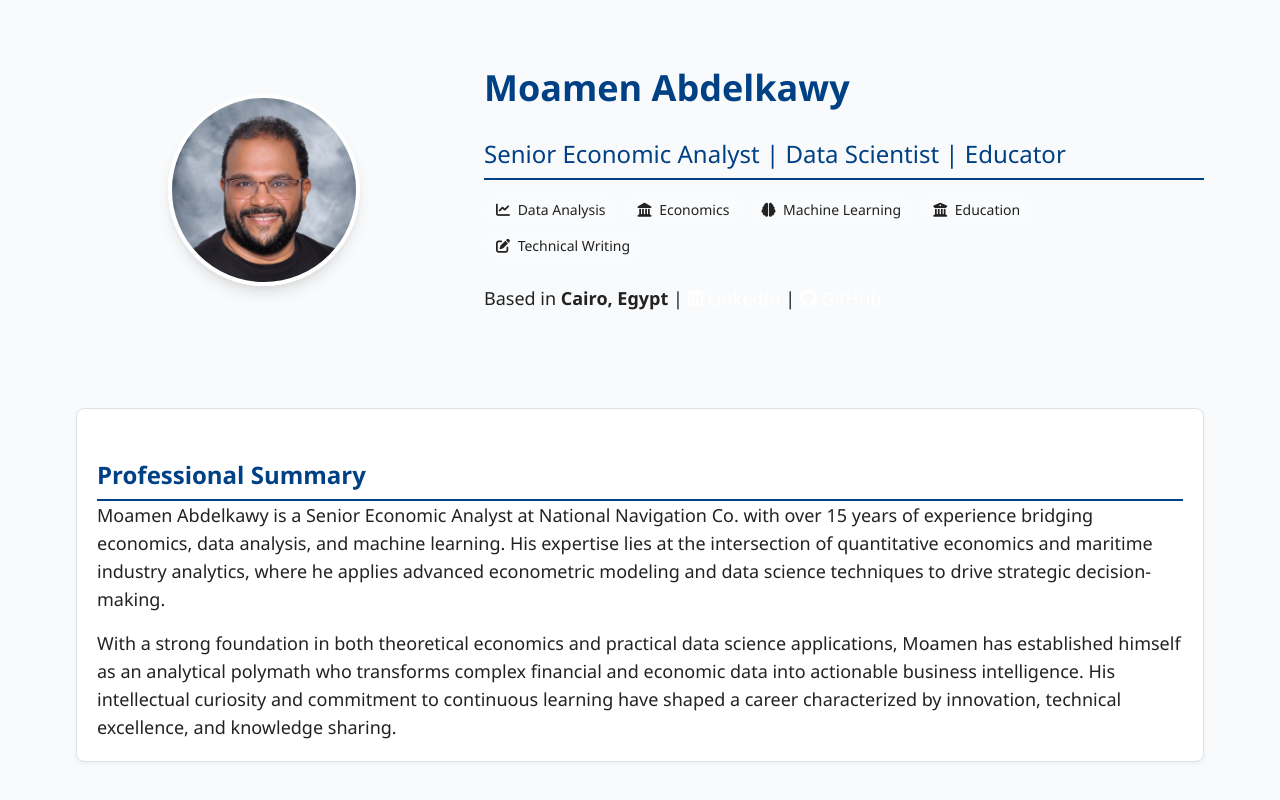
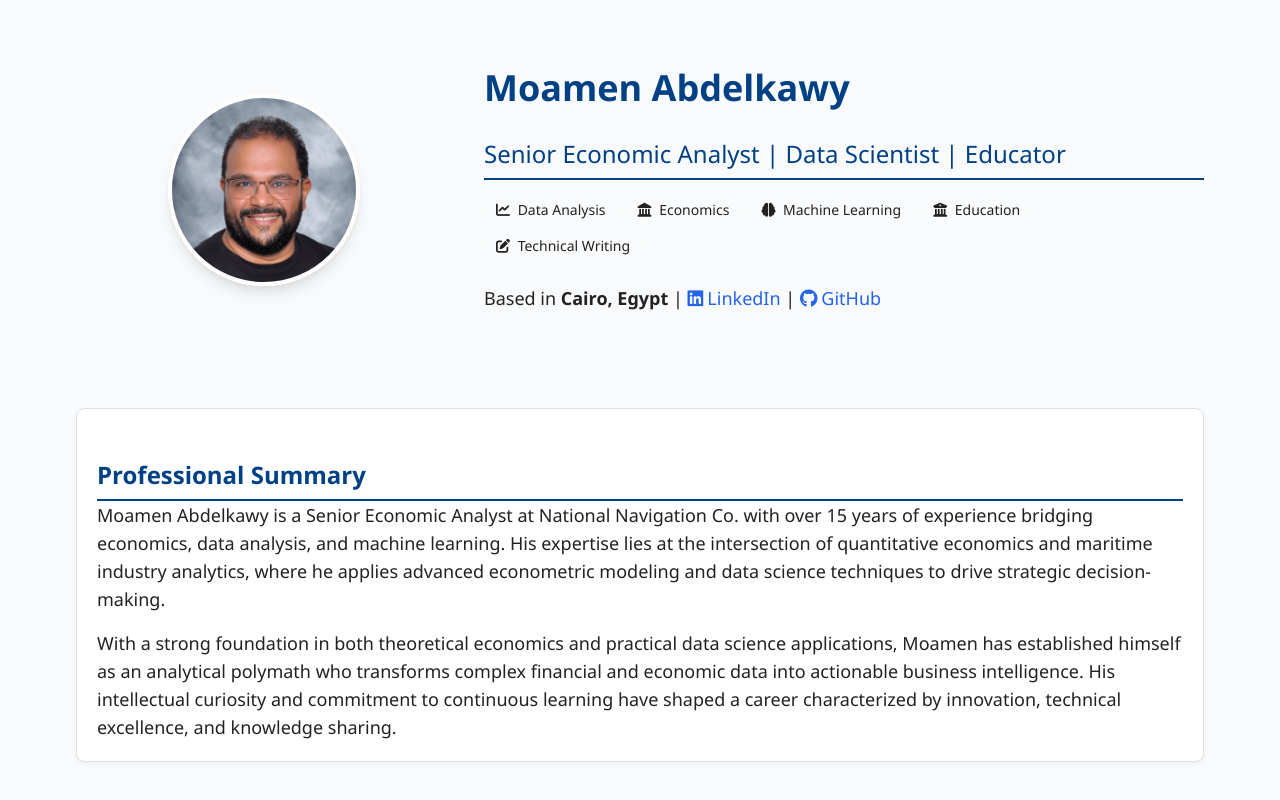
Before and after one commit to Moamen-Abdelkawy/Moamen-Abdelkawy.github.io, a plain HTML site: page index.html in a window 1280 px wide. Shown: the top 800 px of the page. Drawn offline with nearby package versions, Linux system fonts and the light colour scheme.

Commit message:
Fixed Headers Contrast Issue

```diff
--- a/index.html
+++ b/index.html
@@ -37,7 +37,7 @@
 <i class="fas fa-edit mr-1"></i> Technical Writing
                         </span>
 </div>
-<p class="text-lg">Based in <strong>Cairo, Egypt</strong> | <a class="text-white hover:text-gray-200" href="https://www.linkedin.com/in/moamen-abdelkawy/"><i class="fab fa-linkedin mr-1"></i>LinkedIn</a> | <a class="text-white hover:text-gray-200" href="https://github.com/Moamen-Abdelkawy"><i class="fab fa-github mr-1"></i>GitHub</a></p>
+<p class="text-lg">Based in <strong>Cairo, Egypt</strong> | <a class="text-blue-600 hover:text-blue-800" href="https://www.linkedin.com/in/moamen-abdelkawy/"><i class="fab fa-linkedin mr-1"></i>LinkedIn</a> | <a class="text-blue-600 hover:text-blue-800" href="https://github.com/Moamen-Abdelkawy"><i class="fab fa-github mr-1"></i>GitHub</a></p>
 </div>
 </div>
 </div>
```
